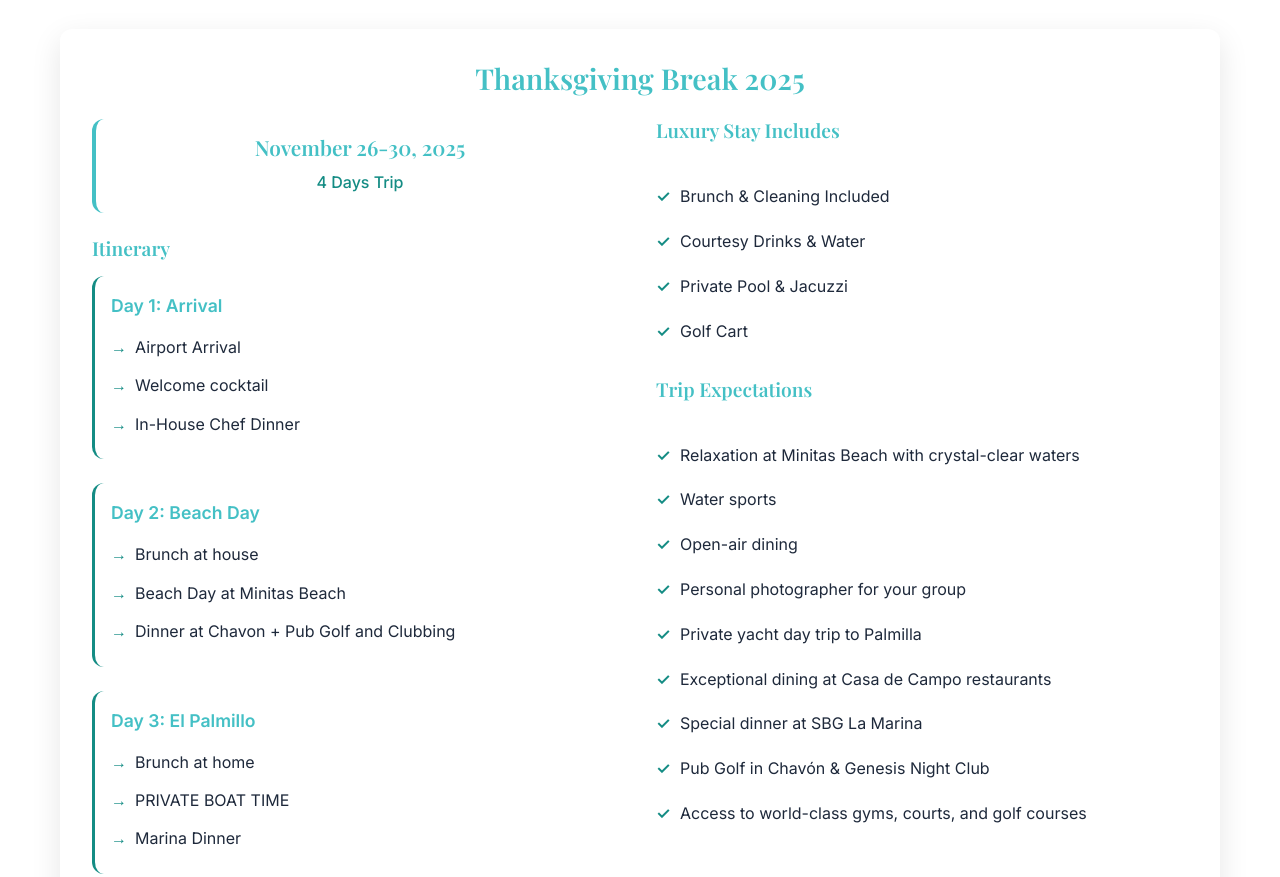
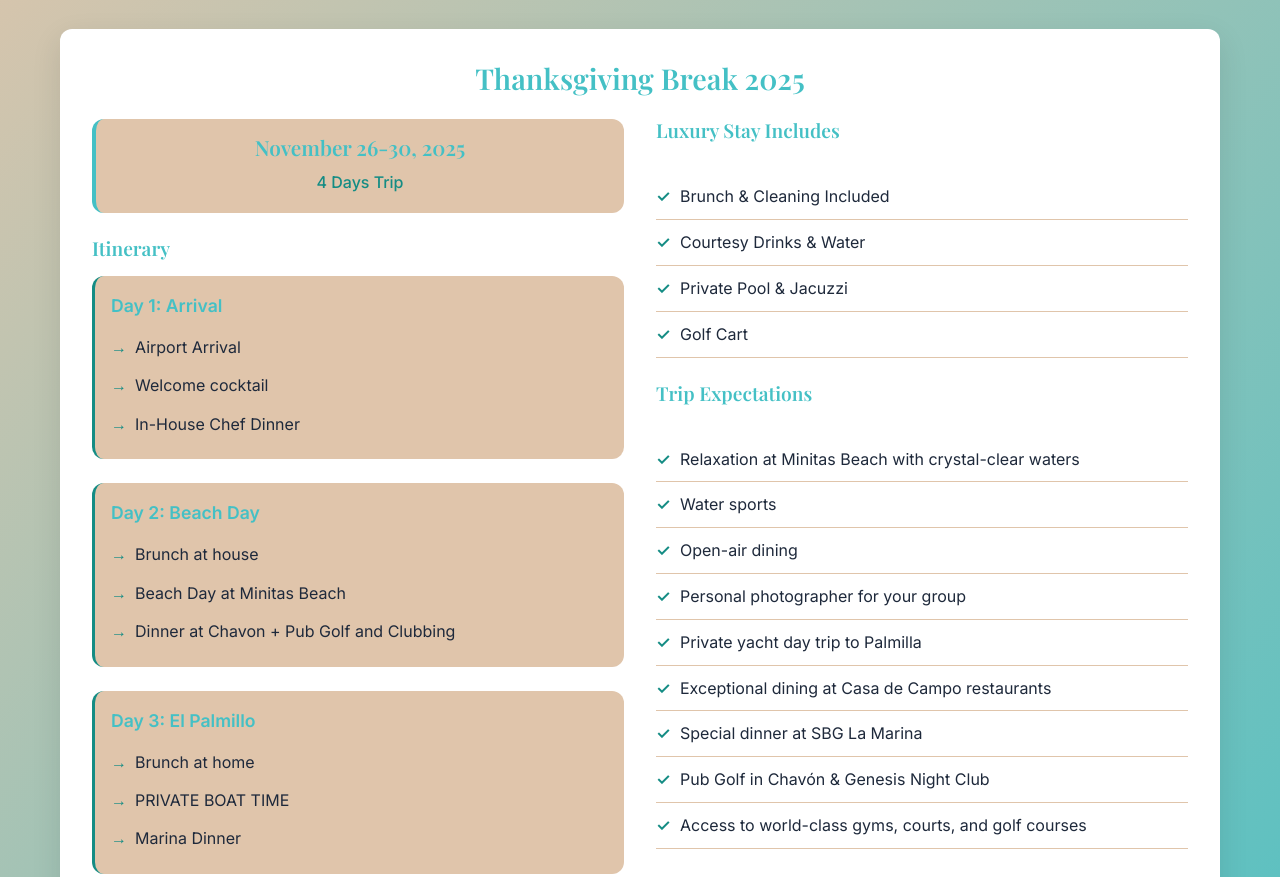
Before and after one commit to daMS2005/javis, a website: page index.html in a window 1280 px wide. Shown: the part 6162-7039 px from the top of the page. Drawn offline with nearby package versions, Linux system fonts and the light colour scheme.

Commit message:
Update styles.css

```diff
--- a/styles.css
+++ b/styles.css
@@ -6,7 +6,7 @@
     --coral-reef: #F59E0B;          /* Warm coral accent */
     --dominican-red: #DC2626;       /* Dominican flag red */
     --dominican-white: #FFFFFF;     /* Dominican flag white */
-    --seafoam-white: ##e0c5ab;       /* Sand for backgrounds */
+    --seafoam-white: #e0c5ab;       /* Sand for backgrounds */
     --midnight-navy: #1E293B;       /* Deep navy for text */
     --azure-highlight: #44c0c5;     /* Larimar blue highlight */
     --sapphire-deep: #148c84;       /* Mangrove green for depth */
```
